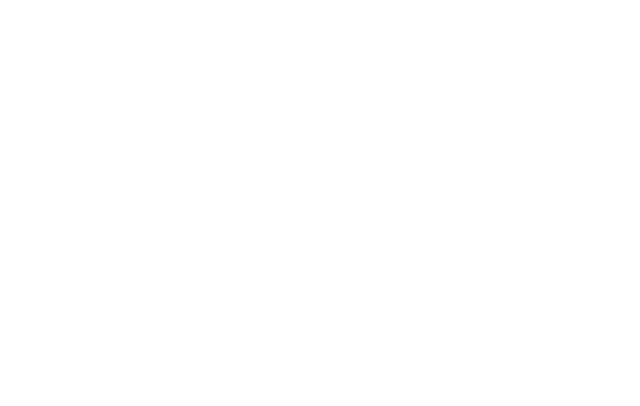
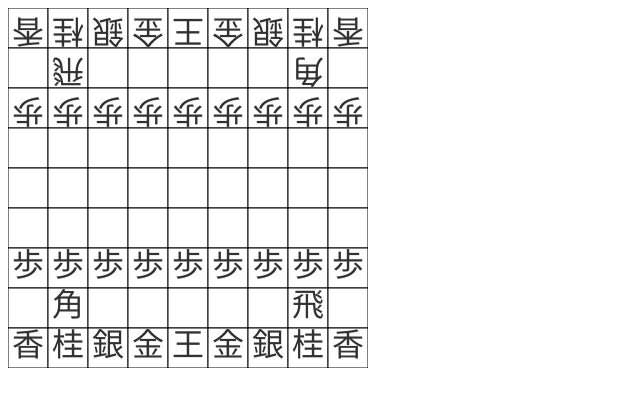
Before and after one commit to DaaasukeMurata/JavaScript, a plain HTML site: page shogi_es2015/www/shogi_es2015.html in a window 1280 px wide. Shown: the whole page, without its empty margins (0-640 px from the left). Drawn offline with Linux system fonts and the light colour scheme.

Commit message:
minimal work

```diff
--- a/mindsweeper_es2015/src/panel.js
+++ b/mindsweeper_es2015/src/panel.js
@@ -146,7 +146,7 @@ export default class {
     // text描画
     if (text != null) {
       ctx.fillStyle = "rgb(50,50,50)";
-      ctx.font = `$(fontSize)px Times New Roman`;
+      ctx.font = `${fontSize}px Times New Roman`;
       ctx.textAligh = "center";
       ctx.textBaseline = "middle";
       ctx.fillText(text, left + (cellWidth / 2), top + (cellHeight / 2));
--- /dev/null
+++ b/shogi_es2015/src/values.js
@@ -0,0 +1,2 @@
+export const PANEL_WIDTH = 360;
+export const PANEL_HEIGHT = 360;
--- a/shogi_es2015/webpack.config.js
+++ b/shogi_es2015/webpack.config.js
@@ -2,7 +2,7 @@ module.exports = {
   // build対象のディレクトリ
   context: __dirname + '/src',
   // 起点となるjsファイル。importしているファイルは自動で読み込まれる
-  entry: "./piece.js",
+  entry: "./shogi.js",
   output: {
     path: __dirname + '/www/js',
     // 出力ファイル名
--- a/shogi_es2015/www/js/bundle.js
+++ b/shogi_es2015/www/js/bundle.js
@@ -60,7 +60,7 @@
 /******/ 	__webpack_require__.p = "";
 /******/
 /******/ 	// Load entry module and return exports
-/******/ 	return __webpack_require__(__webpack_require__.s = 0);
+/******/ 	return __webpack_require__(__webpack_require__.s = 1);
 /******/ })
 /************************************************************************/
 /******/ ([
@@ -68,38 +68,153 @@
 /***/ (function(module, __webpack_exports__, __webpack_require__) {
 
 "use strict";
-Object.defineProperty(__webpack_exports__, "__esModule", { value: true });
-/* harmony import */ var __WEBPACK_IMPORTED_MODULE_0__piece_value_js__ = __webpack_require__(3);
+/* harmony import */ var __WEBPACK_IMPORTED_MODULE_0__cell__ = __webpack_require__(2);
+/* harmony import */ var __WEBPACK_IMPORTED_MODULE_1__piece__ = __webpack_require__(3);
 
 
-class Piece {
-  constructor(id) {
-    this.id = __WEBPACK_IMPORTED_MODULE_0__piece_value_js__["a" /* id */][id];
-    this.name = __WEBPACK_IMPORTED_MODULE_0__piece_value_js__["c" /* name */][id];
-    this.movables = __WEBPACK_IMPORTED_MODULE_0__piece_value_js__["b" /* movables */][id];
+
+class Table {
+
+  constructor() {
+    this.cells = [];
+    for (let x = 0; x < Table.COLS; x++) {
+      this.cells[x] = [];
+      for (let y = 0; y < Table.ROWS; y++) {
+        this.cells[x][y] = new __WEBPACK_IMPORTED_MODULE_0__cell__["a" /* default */](null);
+      }
+    }
+    this.init();
   }
+
+  // 初期配置
+  init() {
+    this.cells[0][0].setPiece(new __WEBPACK_IMPORTED_MODULE_1__piece__["a" /* default */]("KYO", 1));
+    this.cells[1][0].setPiece(new __WEBPACK_IMPORTED_MODULE_1__piece__["a" /* default */]("KEI", 1));
+    this.cells[2][0].setPiece(new __WEBPACK_IMPORTED_MODULE_1__piece__["a" /* default */]("GIN", 1));
+    this.cells[3][0].setPiece(new __WEBPACK_IMPORTED_MODULE_1__piece__["a" /* default */]("KIN", 1));
+    this.cells[4][0].setPiece(new __WEBPACK_IMPORTED_MODULE_1__piece__["a" /* default */]("OU", 1));
+    this.cells[5][0].setPiece(new __WEBPACK_IMPORTED_MODULE_1__piece__["a" /* default */]("KIN", 1));
+    this.cells[6][0].setPiece(new __WEBPACK_IMPORTED_MODULE_1__piece__["a" /* default */]("GIN", 1));
+    this.cells[7][0].setPiece(new __WEBPACK_IMPORTED_MODULE_1__piece__["a" /* default */]("KEI", 1));
+    this.cells[8][0].setPiece(new __WEBPACK_IMPORTED_MODULE_1__piece__["a" /* default */]("KYO", 1));
+
+    this.cells[1][1].setPiece(new __WEBPACK_IMPORTED_MODULE_1__piece__["a" /* default */]("HI", 1));
+    this.cells[7][1].setPiece(new __WEBPACK_IMPORTED_MODULE_1__piece__["a" /* default */]("KAKU", 1));
+
+    this.cells[0][2].setPiece(new __WEBPACK_IMPORTED_MODULE_1__piece__["a" /* default */]("FU", 1));
+    this.cells[1][2].setPiece(new __WEBPACK_IMPORTED_MODULE_1__piece__["a" /* default */]("FU", 1));
+    this.cells[2][2].setPiece(new __WEBPACK_IMPORTED_MODULE_1__piece__["a" /* default */]("FU", 1));
+    this.cells[3][2].setPiece(new __WEBPACK_IMPORTED_MODULE_1__piece__["a" /* default */]("FU", 1));
+    this.cells[4][2].setPiece(new __WEBPACK_IMPORTED_MODULE_1__piece__["a" /* default */]("FU", 1));
+    this.cells[5][2].setPiece(new __WEBPACK_IMPORTED_MODULE_1__piece__["a" /* default */]("FU", 1));
+    this.cells[6][2].setPiece(new __WEBPACK_IMPORTED_MODULE_1__piece__["a" /* default */]("FU", 1));
+    this.cells[7][2].setPiece(new __WEBPACK_IMPORTED_MODULE_1__piece__["a" /* default */]("FU", 1));
+    this.cells[8][2].setPiece(new __WEBPACK_IMPORTED_MODULE_1__piece__["a" /* default */]("FU", 1));
+
+    this.cells[0][6].setPiece(new __WEBPACK_IMPORTED_MODULE_1__piece__["a" /* default */]("FU", 0));
+    this.cells[1][6].setPiece(new __WEBPACK_IMPORTED_MODULE_1__piece__["a" /* default */]("FU", 0));
+    this.cells[2][6].setPiece(new __WEBPACK_IMPORTED_MODULE_1__piece__["a" /* default */]("FU", 0));
+    this.cells[3][6].setPiece(new __WEBPACK_IMPORTED_MODULE_1__piece__["a" /* default */]("FU", 0));
+    this.cells[4][6].setPiece(new __WEBPACK_IMPORTED_MODULE_1__piece__["a" /* default */]("FU", 0));
+    this.cells[5][6].setPiece(new __WEBPACK_IMPORTED_MODULE_1__piece__["a" /* default */]("FU", 0));
+    this.cells[6][6].setPiece(new __WEBPACK_IMPORTED_MODULE_1__piece__["a" /* default */]("FU", 0));
+    this.cells[7][6].setPiece(new __WEBPACK_IMPORTED_MODULE_1__piece__["a" /* default */]("FU", 0));
+    this.cells[8][6].setPiece(new __WEBPACK_IMPORTED_MODULE_1__piece__["a" /* default */]("FU", 0));
+
+    this.cells[1][7].setPiece(new __WEBPACK_IMPORTED_MODULE_1__piece__["a" /* default */]("KAKU", 0));
+    this.cells[7][7].setPiece(new __WEBPACK_IMPORTED_MODULE_1__piece__["a" /* default */]("HI", 0));
+
+    this.cells[0][8].setPiece(new __WEBPACK_IMPORTED_MODULE_1__piece__["a" /* default */]("KYO", 0));
+    this.cells[1][8].setPiece(new __WEBPACK_IMPORTED_MODULE_1__piece__["a" /* default */]("KEI", 0));
+    this.cells[2][8].setPiece(new __WEBPACK_IMPORTED_MODULE_1__piece__["a" /* default */]("GIN", 0));
+    this.cells[3][8].setPiece(new __WEBPACK_IMPORTED_MODULE_1__piece__["a" /* default */]("KIN", 0));
+    this.cells[4][8].setPiece(new __WEBPACK_IMPORTED_MODULE_1__piece__["a" /* default */]("OU", 0));
+    this.cells[5][8].setPiece(new __WEBPACK_IMPORTED_MODULE_1__piece__["a" /* default */]("KIN", 0));
+    this.cells[6][8].setPiece(new __WEBPACK_IMPORTED_MODULE_1__piece__["a" /* default */]("GIN", 0));
+    this.cells[7][8].setPiece(new __WEBPACK_IMPORTED_MODULE_1__piece__["a" /* default */]("KEI", 0));
+    this.cells[8][8].setPiece(new __WEBPACK_IMPORTED_MODULE_1__piece__["a" /* default */]("KYO", 0));
+  }
+
+  static get COLS() {
+    return 9;
+  }
+
+  static get ROWS() {
+    return 9;
+  }
+
 }
-/* harmony export (immutable) */ __webpack_exports__["default"] = Piece;
+/* harmony export (immutable) */ __webpack_exports__["a"] = Table;
 
 
-const piece = new Piece("OU");
-console.log("piece.id : ", piece.id);
-console.log("piece.name :", piece.name);
-console.log("piece.movable :", piece.movable);
-
-for (let move of piece.movables){
-  console.log(move);
-}
+// let table = new Table();
+// console.log(table);
 
 
 /***/ }),
-/* 1 */,
-/* 2 */,
+/* 1 */
+/***/ (function(module, __webpack_exports__, __webpack_require__) {
+
+"use strict";
+Object.defineProperty(__webpack_exports__, "__esModule", { value: true });
+/* harmony import */ var __WEBPACK_IMPORTED_MODULE_0__table__ = __webpack_require__(0);
+/* harmony import */ var __WEBPACK_IMPORTED_MODULE_1__panel__ = __webpack_require__(5);
+/* harmony import */ var __WEBPACK_IMPORTED_MODULE_2__values__ = __webpack_require__(6);
+
+
+
+
+class Shogi {
+  constructor() {
+    const canvas = document.getElementById("canvas");
+    this.panel = new __WEBPACK_IMPORTED_MODULE_1__panel__["a" /* default */](canvas, __WEBPACK_IMPORTED_MODULE_2__values__["b" /* PANEL_WIDTH */], __WEBPACK_IMPORTED_MODULE_2__values__["a" /* PANEL_HEIGHT */]);
+    this.table = null;
+  }
+
+  startGame() {
+    this.table = new __WEBPACK_IMPORTED_MODULE_0__table__["a" /* default */]();
+    this.panel.setTable(this.table);
+    this.panel.paint();
+  }
+}
+
+const shogi = new Shogi();
+shogi.startGame();
+
+/***/ }),
+/* 2 */
+/***/ (function(module, __webpack_exports__, __webpack_require__) {
+
+"use strict";
+class Cell {
+  constructor(piece){
+    this.setPiece(piece);
+  }
+
+  // 駒を配置。取り除くときはnullで指定
+  setPiece(piece){
+    this.piece = piece;
+  }
+
+  get hasPiece(){
+    if(this.piece == null){
+      return 0;
+    } else {
+      return 1;
+    }
+  }
+
+}
+/* harmony export (immutable) */ __webpack_exports__["a"] = Cell;
+
+
+
+/***/ }),
 /* 3 */
 /***/ (function(module, __webpack_exports__, __webpack_require__) {
 
 "use strict";
-const id = {
+const idTable = {
   OU: Symbol(),
   HI: Symbol(),
   KAKU: Symbol(),
@@ -113,12 +228,12 @@ const id = {
   NARI_GIN: Symbol(),
   NARI_KEI: Symbol(),
   NARI_KYO: Symbol(),
-  NARI_HU: Symbol()
+  NARI_FU: Symbol()
 };
-/* harmony export (immutable) */ __webpack_exports__["a"] = id;
+/* unused harmony export idTable */
 
 
-const name = {
+const nameTable = {
   OU: "王",
   HI: "飛",
   KAKU: "角",
@@ -132,13 +247,13 @@ const name = {
   NARI_GIN: "全",
   NARI_KEI: "圭",
   NARI_KYO: "杏",
-  NARI_HU: "と"
+  NARI_FU: "と"
 };
-/* harmony export (immutable) */ __webpack_exports__["c"] = name;
+/* unused harmony export nameTable */
 
 
 // [x, y, continuous]
-const movables = {
+const movablesTable = {
   OU: [[0, -1, 0], [1, -1, 0], [1, 0, 0], [1, 1, 0], [0, 1, 0], [-1, 1, 0], [-1, 0, 0], [-1, -1, 0]],
   HI: [[0, -1, 1], [1, 0, 1], [0, 1, 1], [-1, 0, 1]],
   KAKU: [[1, -1, 1], [1, 1, 1], [-1, 1, 1], [-1, -1, 1]],
@@ -152,9 +267,166 @@ const movables = {
   NARI_GIN: [[0, -1, 0], [1, -1, 0], [1, 0, 0], [0, 1, 0], [-1, 0, 0], [-1, -1, 0]],
   NARI_KEI: [[0, -1, 0], [1, -1, 0], [1, 0, 0], [0, 1, 0], [-1, 0, 0], [-1, -1, 0]],
   NARI_KYO: [[0, -1, 0], [1, -1, 0], [1, 0, 0], [0, 1, 0], [-1, 0, 0], [-1, -1, 0]],
-  NARI_HU: [[0, -1, 0], [1, -1, 0], [1, 0, 0], [0, 1, 0], [-1, 0, 0], [-1, -1, 0]]
+  NARI_FU: [[0, -1, 0], [1, -1, 0], [1, 0, 0], [0, 1, 0], [-1, 0, 0], [-1, -1, 0]]
 };
-/* harmony export (immutable) */ __webpack_exports__["b"] = movables;
+/* unused harmony export movablesTable */
+
+
+// 成れるか
+const promoteTable = {
+  OU: 0,
+  HI: 1,
+  KAKU: 1,
+  KIN: 0,
+  GIN: 1,
+  KEI: 1,
+  KYO: 1,
+  FU: 1,
+  RYU: 0,
+  UMA: 0,
+  NARI_GIN: 0,
+  NARI_KEI: 0,
+  NARI_KYO: 0,
+  NARI_FU: 0
+};
+/* unused harmony export promoteTable */
+
+
+
+class Piece {
+
+  constructor(id, order) {
+    this.id = idTable[id];
+    this.name = nameTable[id];
+    this.movables = movablesTable[id];
+    this.canPromote = promoteTable[id];
+    this.order = order;
+  }
+
+  // 成る
+  promote() {
+    let promoted_id;
+
+    if (!this.canPromote)
+      return;
+
+    switch (this.id) {
+      case idTable["HI"]:
+        promoted_id = "RYU";
+        break;
+      case idTable["KAKU"]:
+        promoted_id = "UMA";
+        break;
+      case idTable["GIN"]:
+        promoted_id = "NARI_GIN";
+        break;
+      case idTable["KEI"]:
+        promoted_id = "NARI_KEI";
+        break;
+      case idTable["KYO"]:
+        promoted_id = "NARI_KYO";
+        break;
+      case idTable["FU"]:
+        promoted_id = "NARI_FU";
+        break;
+    }
+    this.id = idTable[promoted_id];
+    this.name = nameTable[promoted_id];
+    this.movables = movablesTable[promoted_id];
+    this.canPromote = promoteTable[promoted_id];
+  }
+}
+/* harmony export (immutable) */ __webpack_exports__["a"] = Piece;
+
+
+
+
+/***/ }),
+/* 4 */,
+/* 5 */
+/***/ (function(module, __webpack_exports__, __webpack_require__) {
+
+"use strict";
+/* harmony import */ var __WEBPACK_IMPORTED_MODULE_0__table__ = __webpack_require__(0);
+
+
+class Panel {
+  constructor(canvas, width, height) {
+    this.canvas = canvas;
+    this.drawCtx = canvas.getContext("2d");
+    this.width = width;
+    this.height = height;
+
+    this.canvas.style.width = width + "px";
+    this.canvas.style.height = height + "px";
+    this.canvas.width = width;
+    this.canvas.height = height;
+  }
+
+  setTable(table) {
+    this.table = table;
+  }
+
+  paint() {
+    for (let x = 0; x < __WEBPACK_IMPORTED_MODULE_0__table__["a" /* default */].COLS; x++) {
+      for (let y = 0; y < __WEBPACK_IMPORTED_MODULE_0__table__["a" /* default */].ROWS; y++) {
+        this.paintCell(this.table.cells[x][y], x, y);
+      }
+    }
+  }
+
+  paintCell(cell, x, y) {
+    const cellWidth = this.width / __WEBPACK_IMPORTED_MODULE_0__table__["a" /* default */].COLS;
+    const cellHeight = this.height / __WEBPACK_IMPORTED_MODULE_0__table__["a" /* default */].ROWS;
+
+    const left = cellWidth * x;
+    const top = cellHeight * y;
+
+    // マス描画
+    this.drawCtx.fillStyle = "rgb(255,255,255)";
+    this.drawCtx.fillRect(left, top, cellWidth, cellHeight);
+    this.drawCtx.StrokeStyle = "rgb(0,0,255)";
+    this.drawCtx.strokeRect(left, top, cellWidth, cellHeight);
+
+    // 駒の文字描画
+    if (cell.hasPiece) {
+      let fontsize = Math.ceil(Math.min(cellWidth, cellHeight) * 0.8);
+      let px = left + (cellWidth * 0.1);
+      let py = top + (cellWidth * 0.1);
+
+      this.drawCtx.fillStyle = "rgb(50,50,50)";
+      this.drawCtx.font = `${fontsize}px Times New Roman`;
+      this.drawCtx.textAligh = "center";
+      this.drawCtx.textBaseline = "top";
+
+      // 後手の場合、逆さにして文字描画
+      if (cell.piece.order) {
+        this.drawCtx.rotate(Math.PI);
+        px = -px - (cellWidth * 0.8);
+        py = -py - (cellHeight * 0.8);
+      }
+      this.drawCtx.fillText(cell.piece.name, px, py);
+      if (cell.piece.order) {
+        this.drawCtx.rotate(Math.PI);
+      }
+    }
+  }
+
+}
+/* harmony export (immutable) */ __webpack_exports__["a"] = Panel;
+
+
+/***/ }),
+/* 6 */
+/***/ (function(module, __webpack_exports__, __webpack_require__) {
+
+"use strict";
+const PANEL_WIDTH = 360;
+/* harmony export (immutable) */ __webpack_exports__["b"] = PANEL_WIDTH;
+
+const PANEL_HEIGHT = 360;
+/* harmony export (immutable) */ __webpack_exports__["a"] = PANEL_HEIGHT;
+
 
 
 
```
Also changed, not shown: shogi_es2015/src/cell.js (added, +19 -0 lines), shogi_es2015/src/panel.js (added, +65 -0 lines), shogi_es2015/src/piece.js (+110 -14 lines), shogi_es2015/src/piece_value.js (deleted, +0 -51 lines), shogi_es2015/src/shogi.js (added, +20 -0 lines), shogi_es2015/src/table.js (added, +77 -0 lines), shogi_es2015/www/shogi_es2015.html (+0 -3 lines), shogi_es2015/.eslintrc.json, 3 other files.
